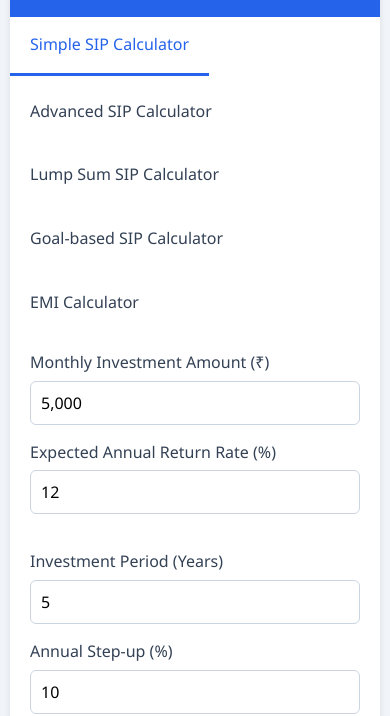
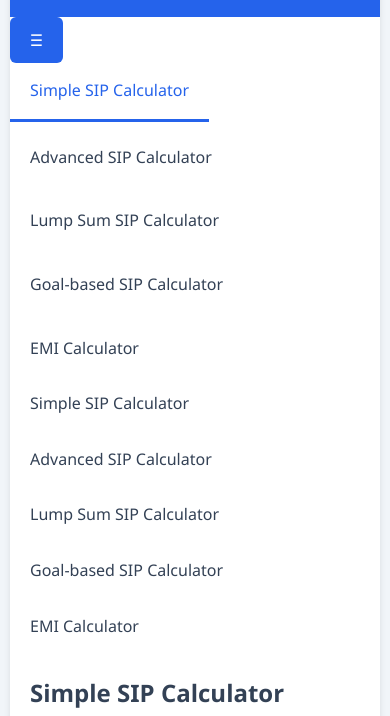
Before and after one commit to abhibhava32/financial-calculators, a plain HTML site: page index.html in a window 390 px wide. Shown: the part 135-851 px from the top of the page. Drawn offline with nearby package versions, Linux system fonts and the light colour scheme.

Commit message:
Update index.html
Added hamburger menu for menu toggle on small screen

```diff
--- a/index.html
+++ b/index.html
@@ -20,18 +20,30 @@
               <a href="disclaimer.html">Disclaimer</a>
             </div>
           </header>
+          <button class="hamburger" onclick="toggleMenu()">☰</button>
 
-        <div class="tabs">
+          <div class="backdrop" id="menuBackdrop" onclick="closeMenu()"></div>
+
+          <div class="tabs">
             <div class="tab active" onclick="showPanel('simple')">Simple SIP Calculator</div>
             <div class="tab" onclick="showPanel('advanced')">Advanced SIP Calculator</div>
             <div class="tab" onclick="showPanel('lumpsum')">Lump Sum SIP Calculator</div>
             <div class="tab" onclick="showPanel('goal')">Goal-based SIP Calculator</div>
             <div class="tab" onclick="showPanel('emi')">EMI Calculator</div>
-        </div>
+          </div>
+
+          <div class="backdrop" id="menuBackdrop" onclick="closeMenu()"></div>
+          <div class="side-menu" id="sideMenu">
+            <div class="tab active" onclick="showPanel('simple')">Simple SIP Calculator</div>
+            <div class="tab" onclick="showPanel('advanced')">Advanced SIP Calculator</div>
+            <div class="tab" onclick="showPanel('lumpsum')">Lump Sum SIP Calculator</div>
+            <div class="tab" onclick="showPanel('goal')">Goal-based SIP Calculator</div>
+            <div class="tab" onclick="showPanel('emi')">EMI Calculator</div>
+          </div>
 
         <div class="content">
-            <!-- Simple SIP Calculator -->
             <div class="panel active" id="simple">
+                <h2 class="tabTitle">Simple SIP Calculator</h2>
                 <form id="simpleForm">
                     <div class="grid">
                         <div>
@@ -113,8 +125,8 @@
                 </div>
             </div>
 
-            <!-- Advanced SIP Calculator -->
             <div class="panel" id="advanced">
+                <h2 class="tabTitle">Advanced SIP Calculator</h2>
                 <form id="advancedForm">
                     <div class="grid">
                         <div>
@@ -230,8 +242,8 @@
                     </div>
                 </div>
             </div>
-            <!-- Lump Sum Calculator -->
             <div class="panel" id="lumpsum">
+                <h2 class="tabTitle">Lump Sum SIP Calculator</h2>
                 <form id="lumpsumForm">
                     <div class="grid">
                         <div>
@@ -314,9 +326,8 @@
                     </div>
                 </div>
             </div>
-
-            <!-- Goal-based SIP Calculator -->
             <div class="panel" id="goal">
+                <h2 class="tabTitle">Goal-based SIP Calculator</h2>
                 <form id="goalForm">
                     <div class="grid">
                         <div>
@@ -411,8 +422,8 @@
                     </div>
                 </div>
             </div>
-            <!-- EMI Calculator -->
             <div class="panel" id="emi">
+                <h2 class="tabTitle">Advanced EMI Calculator</h2>
                 <form id="emiForm">
                     <div class="grid">
                         <div>
```
